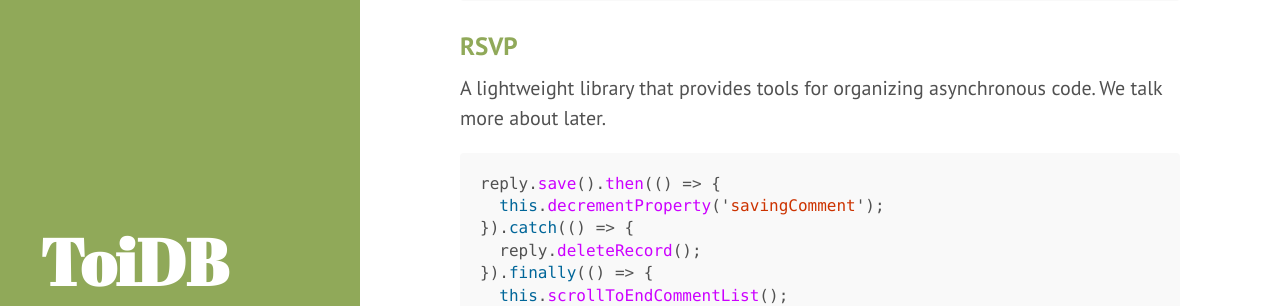
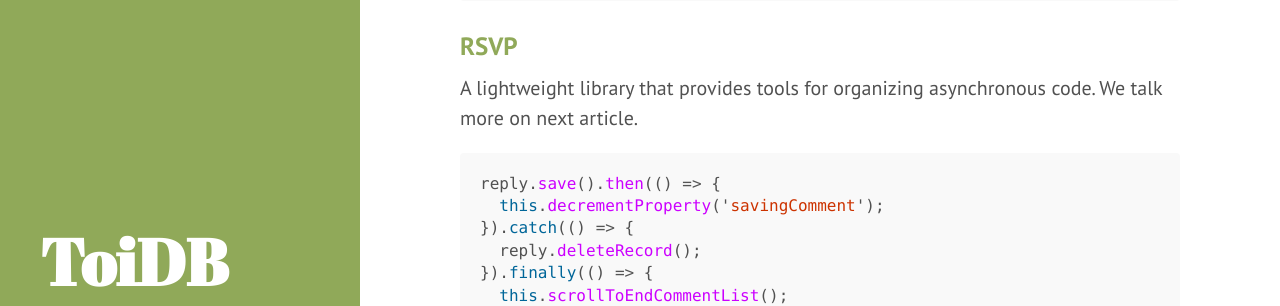
Before and after one commit to toidang92/toidang92.github.io, a Jekyll site: the page built from _posts/2016-09-29-ember-addons.md, in a window 1280 px wide and 900 px high, scrolled down 1200 px. Shown: the part 185-491 px from the top of the window. Built offline with Jekyll 4.4.1, drawn with Linux system fonts in a browser that asks for light colours.

Commit message:
Update content

````diff
--- a/_posts/2016-09-29-ember-addons.md
+++ b/_posts/2016-09-29-ember-addons.md
@@ -45,7 +45,7 @@ Ember.run.scheduleOnce('afterRender', this, () => {
 
 ### [RSVP](https://github.com/tildeio/rsvp.js/)
 
-A lightweight library that provides tools for organizing asynchronous code. We talk more about later.
+A lightweight library that provides tools for organizing asynchronous code. We talk more on next article.
 
 ```javascript
 reply.save().then(() => {
````
Also changed, not shown: _posts/2016-09-30-proc-lambda-va-block-in-ruby.md (+1 -1 lines).
